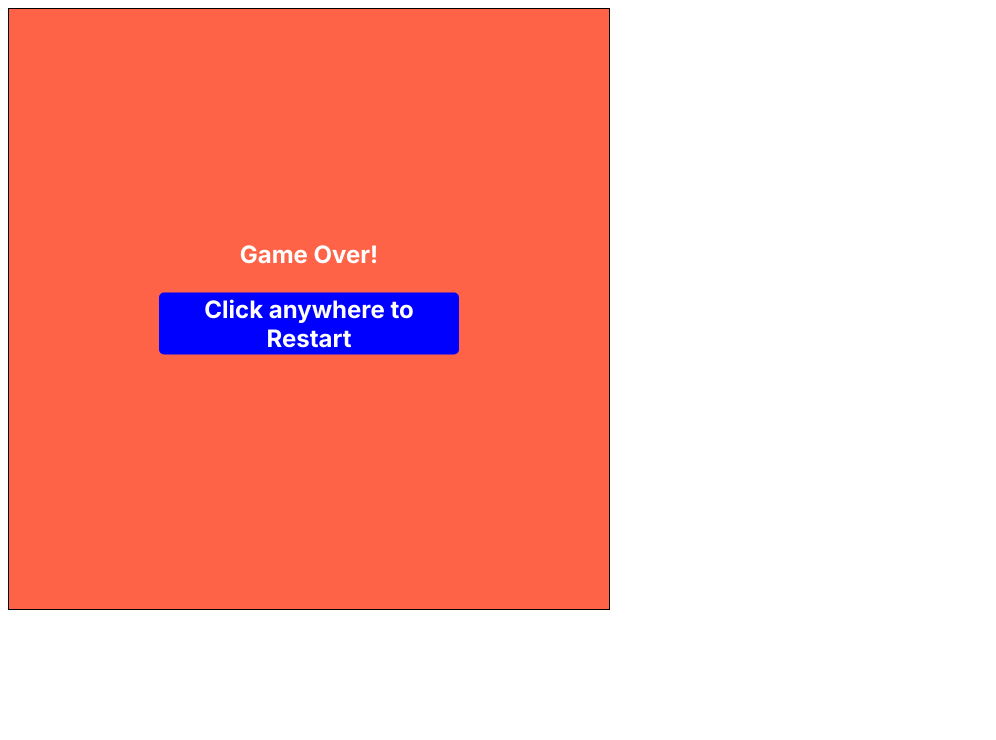
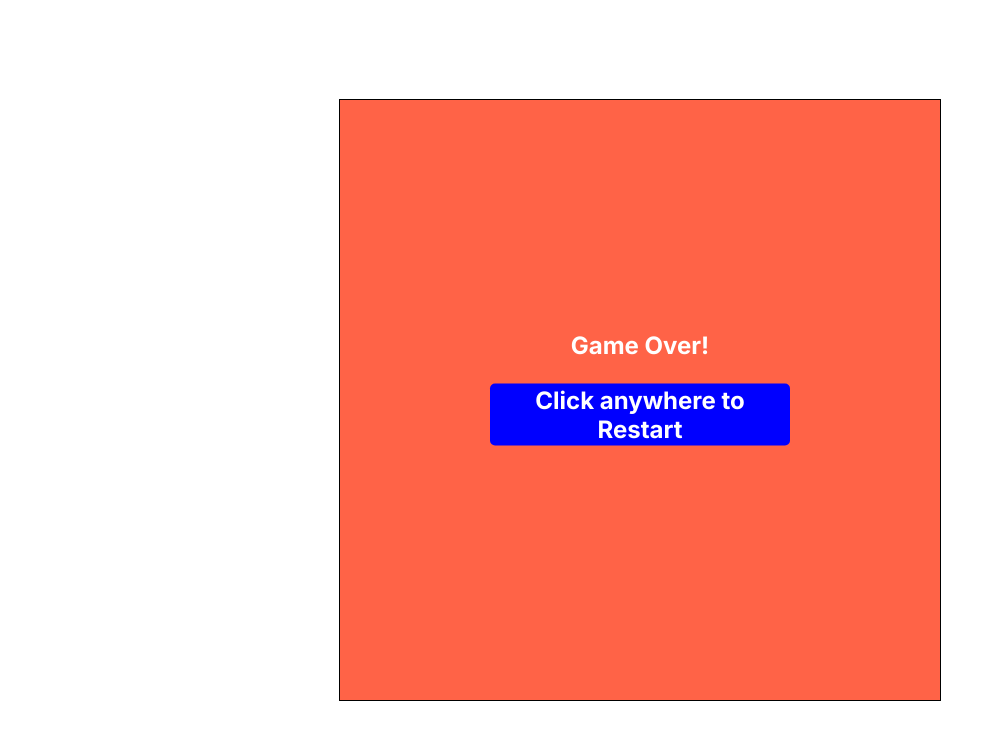
Before and after one commit to maweiche/solana_bird, a Next.js app: page / in a window 1280 px wide. Shown: the top 740 px of the page, without its empty margins (0-996 px from the left). Built offline with nearby package versions, Linux system fonts and the light colour scheme.

Commit message:
style: centered div

```diff
--- a/src/app/globals.css
+++ b/src/app/globals.css
@@ -1,4 +1,13 @@
 /* src/App.css */
+html,
+body {
+  width: 100%;
+  height: 100%;
+  display: flex;
+  justify-content: center;
+  align-items: center;
+  align-content: center;
+}
 
 .App {
   position: relative;
--- a/src/app/page.tsx
+++ b/src/app/page.tsx
@@ -1,7 +1,7 @@
-'use client'
-import React, { useState, useEffect } from 'react';
-import Bird from './../../components/Bird';
-import Pipes from './../../components/Pipes';
+"use client";
+import React, { useState, useEffect } from "react";
+import Bird from "./../../components/Bird";
+import Pipes from "./../../components/Pipes";
 
 const App = () => {
   const [birdPosition, setBirdPosition] = useState({ x: 50, y: 200 });
@@ -44,7 +44,11 @@ const App = () => {
         birdTop < pipeBottom;
 
       if (isColliding) {
-				if (birdLeft > pipeLeft && birdRight < pipeRight && birdBottom < pipeBottom) {
+        if (
+          birdLeft > pipeLeft &&
+          birdRight < pipeRight &&
+          birdBottom < pipeBottom
+        ) {
           // Bird has crashed through the pipe, increase score
           setScore((prevScore) => prevScore + 1);
         } else {
@@ -84,9 +88,7 @@ const App = () => {
 
     const pipeMove = setInterval(() => {
       if (!gameOver && gameStarted) {
-				setPipes((prev) =>
-					prev.map((pipe) => ({ ...pipe, x: pipe.x - 5 }))
-				);
+        setPipes((prev) => prev.map((pipe) => ({ ...pipe, x: pipe.x - 5 })));
       }
     }, 30);
 
@@ -98,7 +100,7 @@ const App = () => {
   }, [gameOver, gameStarted]);
 
   return (
-		<div className={`App ${gameOver ? 'game-over' : ''}`} onClick={jump}>
+    <div className={`App ${gameOver ? "game-over" : ""}`} onClick={jump}>
       <Bird birdPosition={birdPosition} />
       {pipes.map((pipe, index) => (
         <Pipes key={index} pipePosition={pipe} />
@@ -108,7 +110,15 @@ const App = () => {
           <div className="game-over-message">
             Game Over!
             <br />
-						<p style={{ backgroundColor: 'blue', padding: "2px 6px", borderRadius: '5px' }}>Click anywhere to Restart</p>
+            <p
+              style={{
+                backgroundColor: "blue",
+                padding: "2px 6px",
+                borderRadius: "5px",
+              }}
+            >
+              Click anywhere to Restart
+            </p>
           </div>
         </center>
       )}
```
Lines whose indentation alone changed are shown as unchanged.
